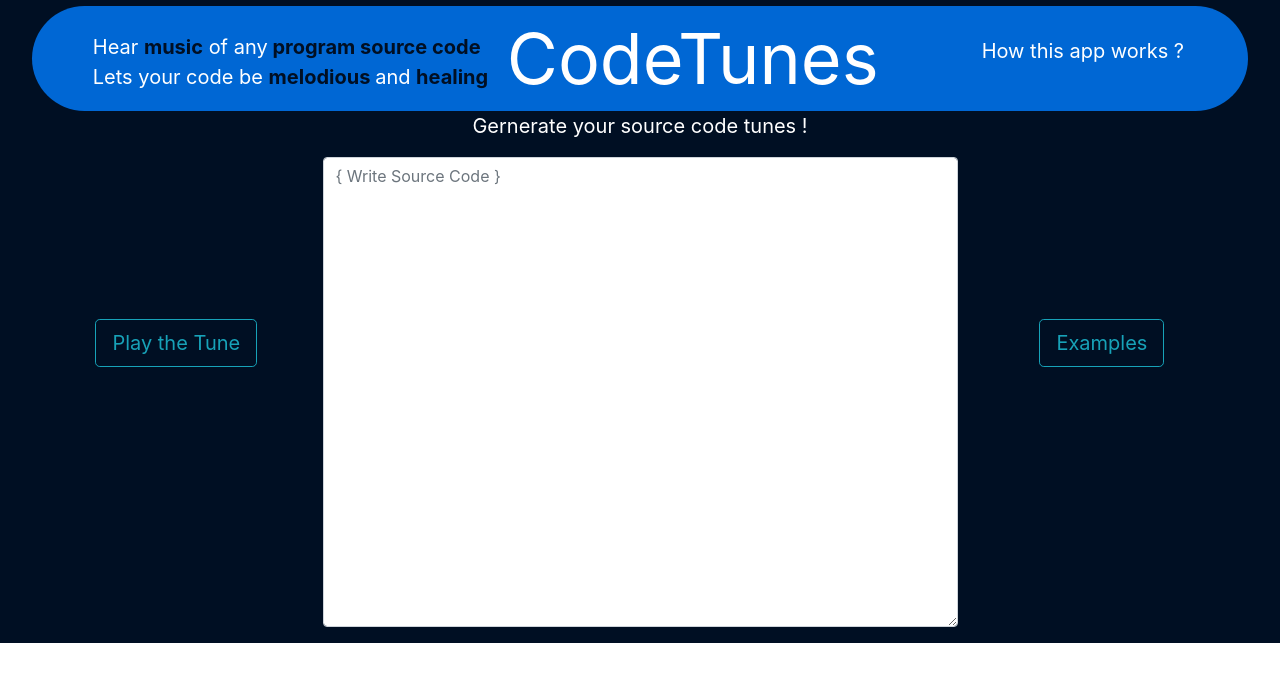
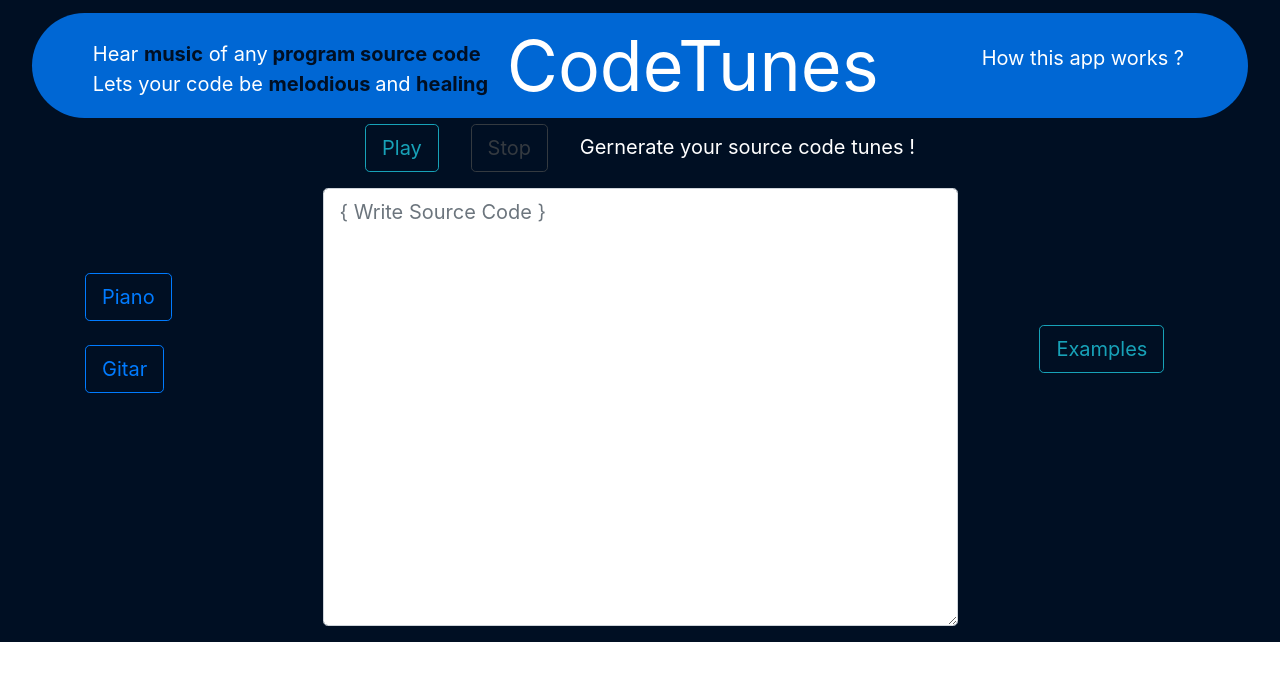
Before and after one commit to kishanpatel22/codetunes, a React (Create React App) app: page / in a window 1280 px wide. Shown: the top 682 px of the page. Built offline with nearby package versions, Linux system fonts and the light colour scheme.

Commit message:
refactored the placements

```diff
--- a/src/App.js
+++ b/src/App.js
@@ -5,7 +5,7 @@ import CodeTunes from './CodeTunes.js'
 function App() {
   return (
         <div style={{ backgroundColor : '#000F23'}}>
-            <div style={{ margin: 'auto' , width: '95%', paddingTop: '0.5%'}}>
+            <div style={{ margin: 'auto' , width: '95%', paddingTop: '1%'}}>
                 <CodeTunes />
             </div>
             <div>
--- a/src/Program.js
+++ b/src/Program.js
@@ -4,7 +4,7 @@ const Program = {
 ` let express     = require('express'),
      bodyparser  = require('body-parser'),
      app = express()
-App.get('/blogs/show_user_blogs/:id',(req, res) => {
+app.get('/blogs/show_user_blogs/:id',(req, res) => {
     blog.findById(req.params.id, (err,found_blog) => {
         if(err) {
             console.log('Error in opening a blog');
@@ -13,10 +13,10 @@ App.get('/blogs/show_user_blogs/:id',(req, res) => {
         }
     });
 });
-Var PORT = process.env.PORT || 3000;
-Var IP = process.env.IP || '127.0.0.1';
+let PORT = process.env.PORT || 3000;
+let IP = process.env.IP || '127.0.0.1';
 
-App.listen(PORT, IP, function() {
+app.listen(PORT, IP, function() {
     console.log('The server has been started !');
 });`,
 
--- a/src/SourceCode.js
+++ b/src/SourceCode.js
@@ -17,11 +17,11 @@ class SourceCode extends Component {
         super(props)
 		this.state = {
 			show: false,
+            programCode: "",
+            piano : false
 		}
         this.piano = Piano;
         this.gitar = Gitar;
-
-        this.programCode = "";
 
 		this.handleShow = this.handleShow.bind(this)
 		this.handleClose = this.handleClose.bind(this)
@@ -30,20 +30,21 @@ class SourceCode extends Component {
     }
 
 	handleClose() {
-		this.setState({ show: false });
+		this.setState({ show: false })
 	}
 
 	handleShow() {
-		this.setState({ show: true });
+		this.setState({ show: true })
 	}
 
     updateInputBox(programName) {
-        this.programCode = Program[programName];
-		this.setState({ show: false });
+		this.setState({ show: false })
+        this.setState({ programCode: Program[programName] })
+        console.log(this.state.programCode)
     }
 
     onChangeText(event) {
-        this.programCode = event.target.value;
+        this.setState({programCode : event.target.value});
     }
 
     render() {
@@ -51,20 +52,28 @@ class SourceCode extends Component {
             <Container>
                 <Row>
                     <Col>
-                        <div style={{ paddingLeft: '5%', paddingTop: '100%'}}>
-                            <Button variant="outline-info" size="lg"> Play the Tune </Button>
+                        <div style={{ paddingTop: '75%'}}>
+                            <div>
+                                <Button variant="outline-primary" size="lg"> Piano </Button>
+                                <br/><br/>
+                                <Button variant="outline-primary" size="lg" > Gitar </Button>
+                            </div>
                         </div>
                     </Col>
 
                     <Col xs={7}>
                         <Form>
                             <Form.Group controlId="exampleForm.ControlTextarea1">
-                                <p style={{ color: 'white', fontSize: '20px', textAlign: 'center'}}>
+                                <p style={{ marginTop: '1%', color: 'white', fontSize: '20px', textAlign: 'center'}}>
+                                    <Button variant="outline-info" size="lg"> Play </Button>
+                                    <Button style={{ marginLeft:'5%'}} variant="outline-dark" size="lg"> Stop </Button>
+                                    <span style={{marginLeft:'5%'}}>
                                         Gernerate your source code tunes !
+                                    </span>
                                 </p>
-                                <Form.Control placeHolder="{ Write Source Code }" value={this.programCode}
-                                              onChange = {this.onChangeText}
-                                              as="textarea" rows="19" name="program"/>
+                                <Form.Control placeHolder="{ Write Source Code }" defaultValue={this.state.programCode}
+                                              onChange = {this.onChangeText} size="lg"
+                                              as="textarea" rows="14" name="program"/>
                             </Form.Group>
                         </Form>
                     </Col>
@@ -76,7 +85,9 @@ class SourceCode extends Component {
                             </Button>
                         </div>
                     </Col>
+
                 </Row>
+
                 <Modal show={this.state.show} onHide={this.handleClose} size="lg" >
 				    <Modal.Header closeButton>
 				    	<Modal.Title>
```
Also changed, not shown: 1 other file (tests, documents, lock files or other folders). Lines whose indentation alone changed are shown as unchanged.
